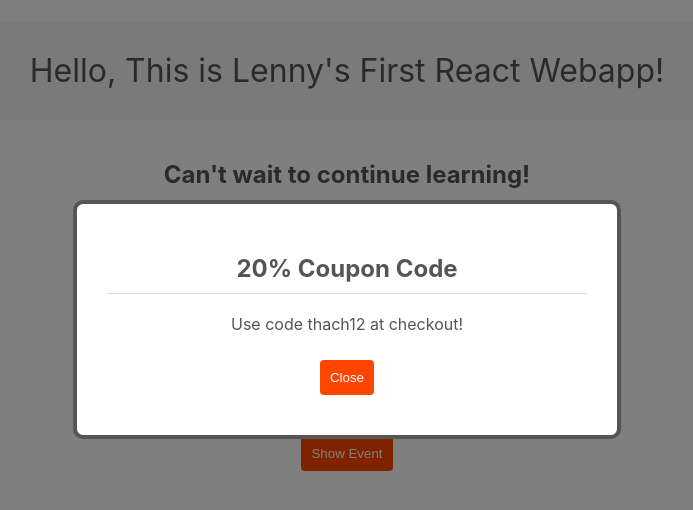
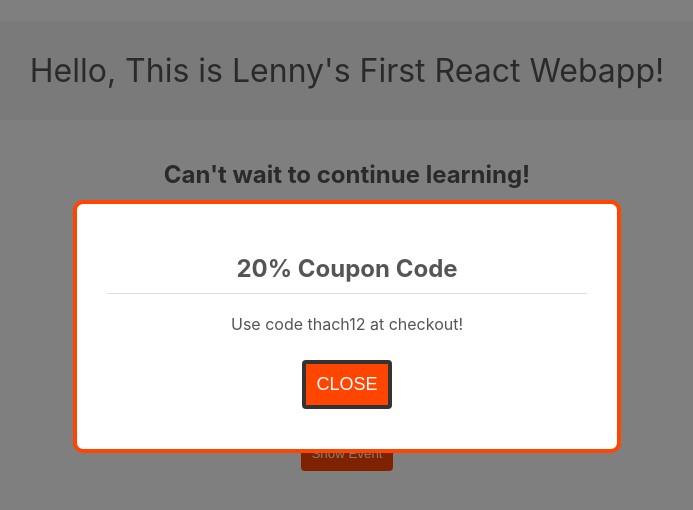
Before and after one commit to lennythach/ReactBasics, a React (Create React App) app: page / in a window 1280 px wide. Both pictures are taken after a click on the button "Show Modal". Shown: the top 510 px of the page, without its empty margins (293-986 px from the left). Built offline with nearby package versions, Linux system fonts and the light colour scheme.

Commit message:
adding css

```diff
--- a/src/App.js
+++ b/src/App.js
@@ -62,7 +62,7 @@
 
   {showEvents && <EventList events={events} deleteEvent={deleteEvent}/>}
 
-    {showModal && <Modal handleClose={()=>handleClose()} isSaleModal={false} >
+    {showModal && <Modal handleClose={()=>handleClose()} isSaleModal={true} >
       <h2>20% Coupon Code</h2>
       <p>Use code thach12 at checkout!</p>
     </Modal>}
--- a/src/components/EventList.js
+++ b/src/components/EventList.js
@@ -1,14 +1,15 @@
-import React from "react"
+import React from "react";
+import styles from "./EventList.module.css";
 
 export default function EventList({events, deleteEvent}) {
   return (
     <div>
       {events.map((event)=>{
       return (
-        <React.Fragment key={event.id}>
+        <div className={styles.card} key={event.id}>
           <h2>{event.event}</h2>
           <button onClick={()=>deleteEvent(event.id)}>Delete Event</button>
-        </React.Fragment>
+        </div>
       )
     })}
     </div>
--- /dev/null
+++ b/src/components/EventList.module.css
@@ -0,0 +1,18 @@
+.card {
+    border: 1px solid #eee;
+    box-shadow: 4px 4px 5px rgba(0,0,0,0.05);
+    padding: 10px;
+    max-width: 400px;
+    margin: 20px auto;
+    border-radius: 4px;
+  }
+
+  /* this will be global */
+  /* button {
+    background-color: #555;
+  } */
+
+  /* this will be scoped */
+  .card button {
+    background-color: #555;
+  }
--- a/src/components/Modal.css
+++ b/src/components/Modal.css
@@ -19,3 +19,9 @@
       border-bottom: 1px solid #ddd;
       padding-bottom: 10px;
   }
+
+  .modal .sales-btn {
+    border: 4px solid #333;
+    font-size: 18px;
+    text-transform: uppercase;
+  }
--- a/src/components/Modal.js
+++ b/src/components/Modal.js
@@ -10,7 +10,7 @@
           textAlign: "center"
         }}>
             {children}
-            <button onClick={handleClose}>Close</button>
+            <button onClick={handleClose} className={isSaleModal?"sales-btn":""}>Close</button>
         </div>
     </div>
   ), document.body)
```
